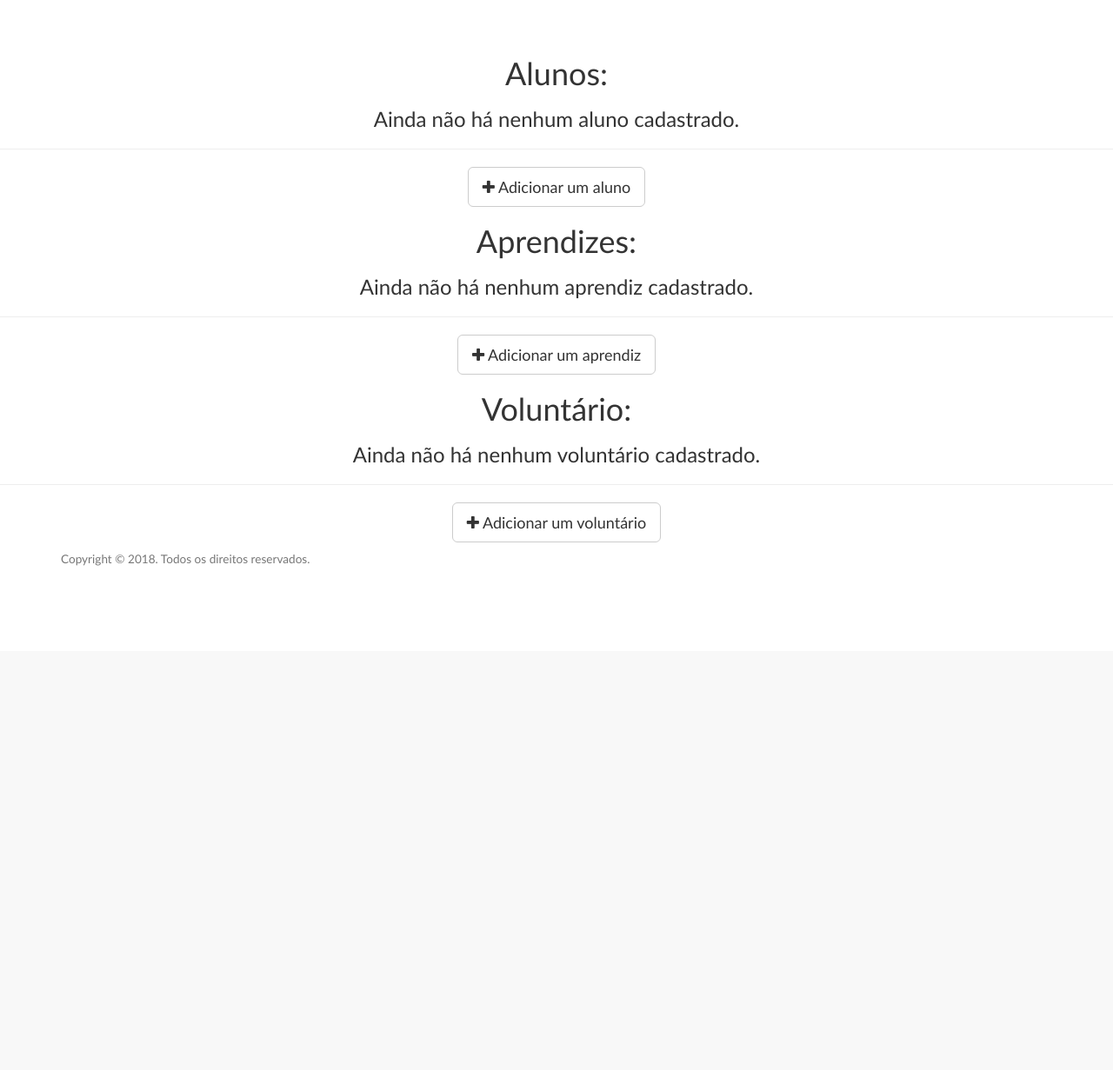
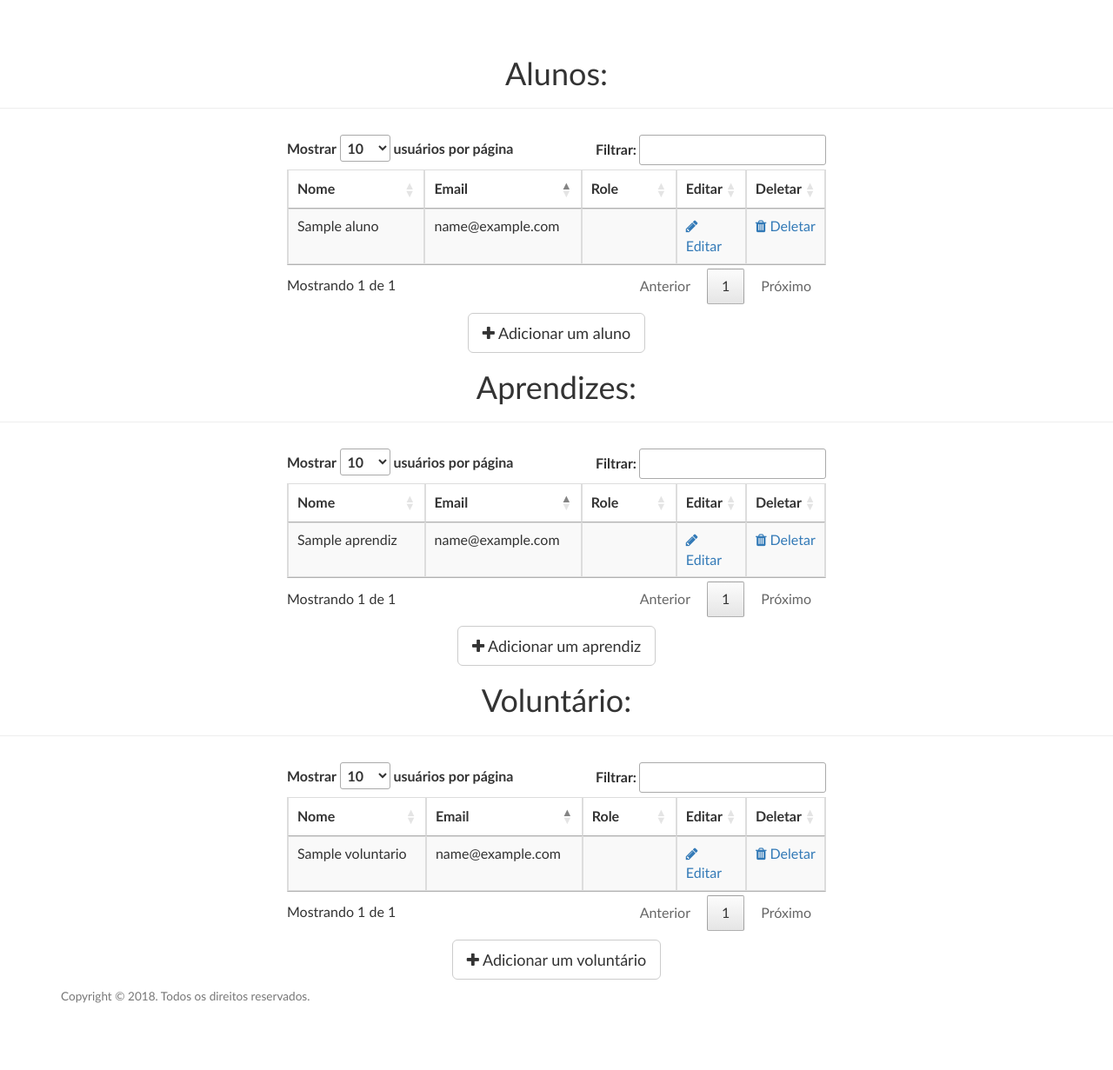
Before and after one commit to cadurosar/respuc-flask, a Flask app: page /pessoas/ in a window 1280 px wide. Shown: the part 51-1282 px from the top of the page at 87% size. Before the commit the page ends 702 px from the top, so only its background shows below. Run offline with Flask 2, Linux system fonts and the light colour scheme; a user stored in the database is signed in; tables that the repository leaves empty hold one stand-in row (values such as "Sample post"); parts of the project's set-up code (start-up, migrations or seed data) failed here and were passed over; some libraries are stand-ins or nearby versions.

Commit message:
finalizada adicao, remocao e edicao de alunos

```diff
--- a/flask/app/pessoas/forms.py
+++ b/flask/app/pessoas/forms.py
@@ -5,7 +5,7 @@ from flask_wtf import FlaskForm
 
 from ..models import Usuario
 
-class AddAlunoForm(FlaskForm):
+class AddOrEditAlunoForm(FlaskForm):
 
 	"""
 	Form para adição de uma pessoa
@@ -31,4 +31,4 @@ class AddAlunoForm(FlaskForm):
 	telefone_responsavel = StringField('Telefone do responsável', validators=[DataRequired()])
 	profissao_responsavel = StringField('Profissão do responsável', validators=[DataRequired()])
 
-	submit = SubmitField('Cadastrar aluno')
+	submit = SubmitField('Confirmar')
--- a/flask/app/pessoas/views.py
+++ b/flask/app/pessoas/views.py
@@ -2,84 +2,140 @@ from flask import flash, redirect, render_template, url_for
 from flask_login import login_required
 
 from . import pessoas
-from .forms import AddAlunoForm
+from .forms import AddOrEditAlunoForm
 from .. import db
-from ..models import Usuario
+from ..models import Usuario, Aluno, Voluntario, Aprendiz
 
 @pessoas.route('/', methods=['GET', 'POST'])
 @login_required
-def list_pessoas():
+def lista_pessoas():
     """
-    List all usuarios
+    Lista todas as pessoas (alunos, aprendizes e voluntarios)
     """
     #check_admin()
 
-    alunos = Usuario.query.filter_by(role="aluno").all()
+    alunos = Aluno.query.all()
 
-    aprendizes = Usuario.query.filter_by(role="aprendiz").all()
+    aprendizes = Aprendiz.query.all()
 
-    voluntarios = Usuario.query.filter_by(role="voluntario").all()
+    voluntarios = Voluntario.query.all()
 
     return render_template('pessoas/pessoas.html',
                            alunos=alunos, aprendizes=aprendizes, voluntarios=voluntarios, title="Pessoas")
 
 
-@pessoas.route('/add', methods=['GET', 'POST'])
+@pessoas.route('/add/aluno', methods=['GET', 'POST'])
 @login_required
 def add_aluno():
 
     """
-    Add a usuario to the database
+    Adiciona um aluno no banco
     """
     #check_admin()
 
     add_aluno = True
 
-    form = AddAlunoForm()
+    form = AddOrEditAlunoForm()
     if form.validate_on_submit():
-        aluno = Aluno(nome=form.aluno.nome, cpf=form.aluno.cpf, rg=form.aluno.rg, naturalidade=form.aluno.naturalidade, email=form.email.data, data_nascimento=form.aluno.data_nascimento, telefone=form.aluno.telefone, celular=form.aluno.celular, rua=form.aluno.rua, numero=form.aluno.numero, complemento=form.aluno.complemento, bairro=form.aluno.bairro, cidade=form.aluno.cidade, uf=form.aluno.uf, cep=form.aluno.cep, nome_responsavel=form.aluno.nome_reponsavel, cpf_responsavel=form.aluno.cpf_responsavel, telefone_responsavel=form.aluno.telefone_responsavel, profissao_responsavel=form.aluno.profissao_responsavel)
+        aluno = Aluno(nome=form.nome.data, cpf=form.cpf.data, rg=form.rg.data, naturalidade=form.naturalidade.data, email=form.email.data, data_nascimento=form.data_nascimento.data, telefone=form.telefone.data, celular=form.celular.data, rua=form.rua.data, numero=form.numero.data, complemento=form.complemento.data, bairro=form.bairro.data, cidade=form.cidade.data, uf=form.uf.data, cep=form.cep.data, nome_responsavel=form.nome_responsavel.data, cpf_responsavel=form.cpf_responsavel.data, telefone_responsavel=form.telefone_responsavel.data, profissao_responsavel=form.profissao_responsavel.data)
 
         db.session.add(aluno)
         db.session.commit()
         flash('Aluno criado com sucesso')
         # redirect to usuarios page
-        return redirect(url_for('pessoas.list_pessoas'))
+        return redirect(url_for('pessoas.lista_pessoas'))
 
     # load usuario template
-    return render_template('pessoas/add_aluno.html', action="Add",
+    return render_template('pessoas/add_or_edit_aluno.html', action="Add",
                            add_aluno=add_aluno, form=form,
                            title="Add Aluno")
 
 
-@pessoas.route('/usuarios/edit/<int:id>', methods=['GET', 'POST'])
+@pessoas.route('/edit/aluno/<string:cpf>', methods=['GET', 'POST'])
 @login_required
-def edit_usuario(id):
+def edit_aluno(cpf):
     """
-    Edit a usuario
+    Edita um aluno do banco
     """
     #check_admin()
 
-    add_usuario = False
+    add_aluno = False
 
-    usuario = Usuario.query.get_or_404(id)
-    form = EditUsuarioForm(obj=usuario)
+    aluno = Aluno.query.get_or_404(cpf)
+
+    form = AddOrEditAlunoForm(obj=aluno)
+
+    #inicializa os campos do form com os dados do banco
+    #da pra fazer isso de um jeito mais esperto, com loop; refazer
+
+    form.nome.data = aluno.nome
+    form.cpf.data = aluno.cpf
+    form.rg.data = aluno.rg
+    form.naturalidade.data = aluno.naturalidade
+    form.email.data = aluno.email
+    form.data_nascimento.data = aluno.data_nascimento
+    form.telefone.data = aluno.telefone
+    form.celular.data = aluno.celular
+    form.rua.data = aluno.rua
+    form.numero.data = aluno.numero
+    form.complemento.data = aluno.complemento
+    form.bairro.data = aluno.bairro
+    form.cidade.data = aluno.cidade
+    form.uf.data = aluno.uf
+    form.cep.data = aluno.cep
+    form.nome_responsavel.data = aluno.nome_responsavel
+    form.cpf_responsavel = aluno.cpf_responsavel
+    form.telefone_responsavel = aluno.telefone_responsavel
+    form.profissao_responsavel = aluno.profissao_responsavel
+
     if form.validate_on_submit():
-        usuario.nome = form.nome.data
-        usuario.email = form.email.data
-        usuario.e_admin = form.e_admin.data
 
-        if form.senha.data:
-            usuario.senha = form.senha.data
+        aluno.nome = form.nome.data
+        aluno.cpf = form.cpf.data
+        aluno.rg = form.rg.data
+        aluno.naturalidade = form.naturalidade.data
+        aluno.email = form.email.data
+        aluno.data_nascimento = form.data_nascimento.data
+        aluno.telefone = form.telefone.data
+        aluno.celular = form.celular.data
+        aluno.rua = form.rua.data
+        aluno.numero = form.numero.data
+        aluno.complemento = form.complemento.data
+        aluno.bairro = form.bairro.data
+        aluno.cidade = form.cidade.data
+        aluno.uf = form.uf.data
+        aluno.cep = form.cep.data
+        aluno.nome_responsavel = form.nome_responsavel.data
+        aluno.cpf_responsavel = form.cpf_responsavel
+        aluno.telefone_responsavel = form.telefone_responsavel
+        aluno.profissao_responsavel = form.profissao_responsavel
 
         db.session.commit()
-        flash('Usuário editado com sucesso.')
+        flash('Aluno editado com sucesso.')
 
-        # redirect to the usuarios page
-        return redirect(url_for('admin.list_usuarios'))
+        # redirect to the alunos page
+        return redirect(url_for('pessoas.lista_pessoas'))
 
-    form.email.data = usuario.email
-    form.nome.data = usuario.nome
-    form.e_admin.data = usuario.e_admin
-    return render_template('admin/usuarios/usuario.html', action="Edit",
-                           add_usuario=add_usuario, form=form,
-                           usuario=usuario, title="Edit Usuario")
+    return render_template('pessoas/add_or_edit_aluno.html', action="Edit",
+                           add_aluno=add_aluno, form=form,
+                           aluno=aluno, title="Edit Aluno")
+
+
+@pessoas.route('/delete/aluno/<string:cpf>', methods=['GET', 'POST'])
+@login_required
+def delete_aluno(cpf):
+
+    """
+    Deleta um aluno do banco
+    """
+    #check_admin()
+
+    aluno = Aluno.query.get_or_404(cpf)
+    db.session.delete(aluno)
+    db.session.commit()
+    flash('Aluno foi deletado com sucesso')
+
+    # redirect to the departments page
+    return redirect(url_for('pessoas.lista_pessoas'))
+
+    return render_template(title="Deletar aluno")
--- a/flask/app/templates/pessoas/add_aluno.html
+++ b/flask/app/templates/pessoas/add_or_edit_aluno.html
@@ -4,7 +4,11 @@
 {% block body %}
 <div class="content-section">
   <div class="center">
-    <h1>Registre-se</h1>
+  	{% if add_aluno %}
+    	<h1>Adicionar um aluno</h1>
+    {% else %}
+    	<h1>Editar um aluno</h1>
+    {% endif %}
     <br/>
     {{ wtf.quick_form(form) }}
   </div>
--- a/flask/app/templates/pessoas/pessoas.html
+++ b/flask/app/templates/pessoas/pessoas.html
@@ -18,9 +18,10 @@
               <thead>
                 <tr>
                   <th width="30%"> Nome </th>
-                  <th width="40%"> Email </th>
+                  <th width="30%"> Email </th>
                   <th width="20%"> Role </th>
                   <th width="10%"> Editar </th>
+                  <th width="10%"> Deletar </th>
                 </tr>
               </thead>
               <tbody>
@@ -30,8 +31,13 @@
                   <td> {{ aluno.email }} </td>
                   <td> {{ aluno.role }} </td>
                   <td>
-                    <a href="#">
-                      <i class="fa fa-pencil"></i> Edit
+                    <a href="{{ url_for('pessoas.edit_aluno', cpf=aluno.cpf) }}">
+                      <i class="fa fa-pencil"></i> Editar
+                    </a>
+                  </td>
+                  <td>
+                    <a href="{{ url_for('pessoas.delete_aluno', cpf=aluno.cpf) }}">
+                      <i class="fa fa-trash"></i> Deletar
                     </a>
                   </td>
                 </tr>
@@ -60,9 +66,10 @@
                   <thead>
                     <tr>
                       <th width="30%"> Nome </th>
-                      <th width="40%"> Email </th>
+                      <th width="30%"> Email </th>
                       <th width="20%"> Role </th>
                       <th width="10%"> Editar </th>
+                      <th width="10%"> Deletar </th>
                     </tr>
                   </thead>
                   <tbody>
@@ -73,7 +80,12 @@
                       <td> {{ aprendiz.role }} </td>
                       <td>
                         <a href="#">
-                          <i class="fa fa-pencil"></i> Edit
+                          <i class="fa fa-pencil"></i> Editar
+                        </a>
+                      </td>
+                      <td>
+                        <a href="#">
+                          <i class="fa fa-trash"></i> Deletar
                         </a>
                       </td>
                     </tr>
@@ -103,9 +115,10 @@
                   <thead>
                     <tr>
                       <th width="30%"> Nome </th>
-                      <th width="40%"> Email </th>
+                      <th width="30%"> Email </th>
                       <th width="20%"> Role </th>
                       <th width="10%"> Editar </th>
+                      <th width="10%"> Deletar </th>
                     </tr>
                   </thead>
                   <tbody>
@@ -116,7 +129,12 @@
                       <td> {{ voluntario.role }} </td>
                       <td>
                         <a href="#">
-                          <i class="fa fa-pencil"></i> Edit
+                          <i class="fa fa-pencil"></i> Editar
+                        </a>
+                      </td>
+                      <td>
+                        <a href="#">
+                          <i class="fa fa-trash"></i> Deletar
                         </a>
                       </td>
                     </tr>
```
